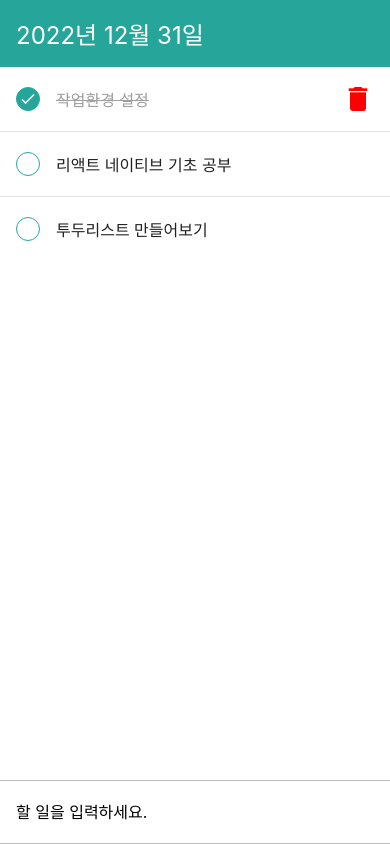
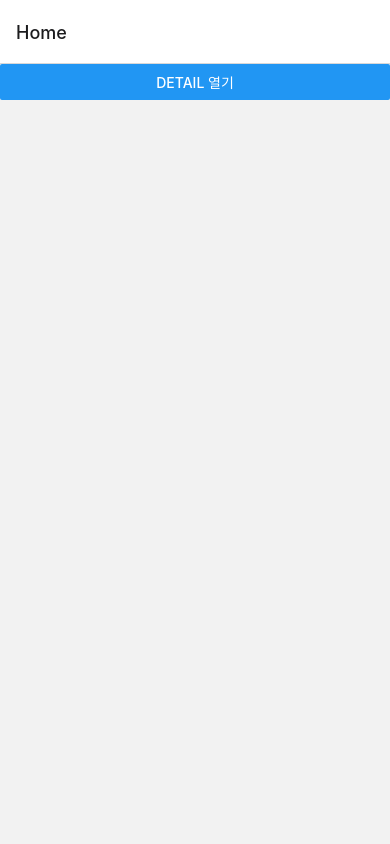
Before and after one commit to sungjaeahn-kopo/LearnReactNative, a React Native app: screen / in a window 390 px wide. Built offline with nearby package versions, Linux system fonts and the light colour scheme.

Commit message:
RN_update Screen Components

```diff
--- a/App.js
+++ b/App.js
@@ -13,6 +13,12 @@
 import Empty from './components/Empty';
 import TodoList from './components/TodoList';
 import todosStorage from './storages/todosStorage';
+import {createNativeStackNavigator} from '@react-navigation/native-stack';
+import {NavigationContainer} from '@react-navigation/native';
+import HomeScreen from './components/screens/HomeScreen';
+import DetailScreen from './components/screens/DetailScreen';
+
+const Stack = createNativeStackNavigator();
 
 const App = () => {
   const today = new Date();
@@ -59,21 +65,27 @@
   };
 
   return (
-    <SafeAreaProvider>
-      <SafeAreaView edges={['bottom']} style={styles.block}>
-        <KeyboardAvoidingView
-          behavior={Platform.select({ios: 'padding', android: undefined})}
-          style={styles.avoid}>
-          <DateHead date={today} />
-          {todos.length === 0 ? (
-            <Empty />
-          ) : (
-            <TodoList todos={todos} onToggle={onToggle} onRemove={onRemove} />
-          )}
-          <AddTodo onInsert={onInsert} />
-        </KeyboardAvoidingView>
-      </SafeAreaView>
-    </SafeAreaProvider>
+    // <SafeAreaProvider>
+    //   <SafeAreaView edges={['bottom']} style={styles.block}>
+    //     <KeyboardAvoidingView
+    //       behavior={Platform.select({ios: 'padding', android: undefined})}
+    //       style={styles.avoid}>
+    //       <DateHead date={today} />
+    //       {todos.length === 0 ? (
+    //         <Empty />
+    //       ) : (
+    //         <TodoList todos={todos} onToggle={onToggle} onRemove={onRemove} />
+    //       )}
+    //       <AddTodo onInsert={onInsert} />
+    //     </KeyboardAvoidingView>
+    //   </SafeAreaView>
+    // </SafeAreaProvider>
+    <NavigationContainer>
+      <Stack.Navigator initialRouteName="Home">
+        <Stack.Screen name="Home" component={HomeScreen} />
+        <Stack.Screen name="Detail" component={DetailScreen} />
+      </Stack.Navigator>
+    </NavigationContainer>
   );
 };
 
--- a/package.json
+++ b/package.json
@@ -11,9 +11,12 @@
   },
   "dependencies": {
     "@react-native-community/async-storage": "^1.12.1",
+    "@react-navigation/native": "^6.1.2",
+    "@react-navigation/native-stack": "^6.9.8",
     "react": "18.1.0",
     "react-native": "0.70.6",
     "react-native-safe-area-context": "^4.4.1",
+    "react-native-screens": "^3.19.0",
     "react-native-vector-icons": "^9.2.0"
   },
   "devDependencies": {
```
Also changed, not shown: 1 other file (tests, documents, lock files or other folders).
